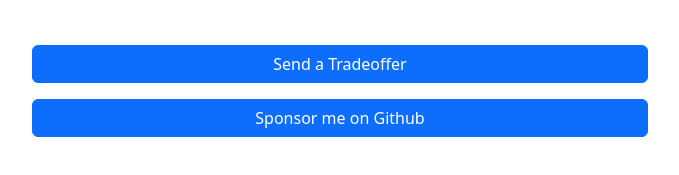
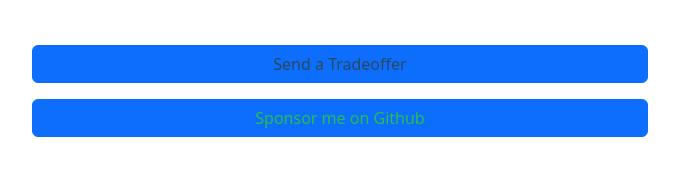
Before and after one commit to lilbiba400/invman-donations, a plain HTML site: page index.html in a window 1280 px wide. Shown: the part 379-554 px from the top of the page, without its empty margins (300-979 px from the left). Drawn offline with nearby package versions, Linux system fonts and the light colour scheme.

Commit message:
Update style.css

```diff
--- a/assets/css/style.css
+++ b/assets/css/style.css
@@ -14,10 +14,10 @@
 	color: #0a66c2;
 }
 
-.trade-offer {
+#trade-offer {
 	color: #2a475e;
 }
 
-.github-sponsor{
+#github-sponsor{
 	color: #2dba4e;
 }
```
